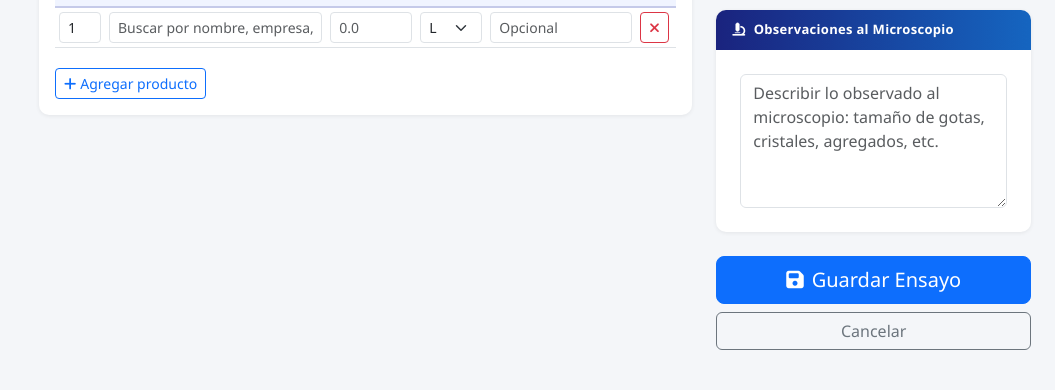
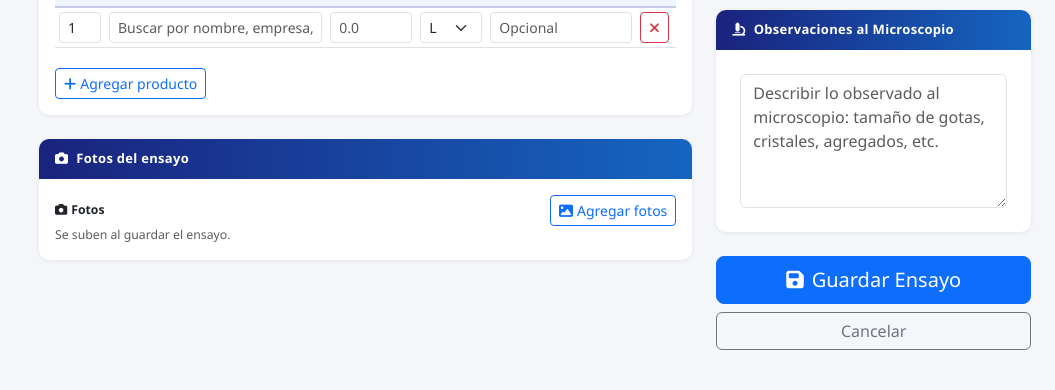
Before and after one commit to losvascosagro-afk/P1-Mezclas, a Flask app: page /ensayos/nuevo in a window 1280 px wide. Shown: the part 808-1198 px from the top of the page, without its empty margins (225-1280 px from the left). Run offline with Flask 3, Linux system fonts and the light colour scheme; data that the repository does not hold is empty; some libraries are stand-ins or nearby versions.

Commit message:
Cargar fotos desde el formulario del ensayo
- Formularios simple y comparativo (cada mezcla): "Agregar fotos" con
  miniatura y descripción. Al guardar, el ensayo se envía por fetch y las
  fotos se suben después de a una a su mezcla, con progreso; si alguna falla
  el ensayo queda guardado y se avisa cuáles faltan.
- Fotos de más de 3,5 MB se achican en el navegador (JPG) para no superar el
  límite por envío de Vercel; también al subir desde la ficha.
- Al editar se muestran las fotos ya guardadas de cada mezcla.
- foto_upload responde JSON a estos envíos y usa nombres de archivo únicos
  (microsegundos) para fotos subidas en el mismo segundo.

Co-Authored-By: Claude Opus 5.5 <noreply@anthropic.com>

```diff
--- a/app.py
+++ b/app.py
@@ -81,6 +81,11 @@ def inject_formulaciones():
 def teardown_db(e=None):
     close_db(e)
 
+
+
+def _pide_json():
+    """El formulario guarda por fetch y después sube las fotos de a una (X-Fotos: 1)."""
+    return request.headers.get('X-Fotos') == '1'
 
 
 def allowed_file(filename):
@@ -516,6 +521,8 @@ def ensayo_nuevo():
         _save_detalles(db, eid, request.form)
         db.commit()
         flash('Ensayo creado exitosamente.', 'success')
+        if _pide_json():
+            return jsonify({'id_ensayo': eid, 'mezclas': {}})
         return redirect(url_for('ensayo_detalle', id=eid))
     clientes_list = db.execute('SELECT id_cliente,razon_social FROM clientes ORDER BY razon_social').fetchall()
     productos_list = []  # el formulario busca productos por /api/productos
@@ -587,6 +594,9 @@ def ensayo_editar(id):
         db.execute('DELETE FROM detalle_mezcla WHERE id_ensayo=?', (id,))
         _save_detalles(db, id, request.form, previos)
         db.commit()
+        if _pide_json():
+            flash('Ensayo actualizado.', 'success')
+            return jsonify({'id_ensayo': id, 'mezclas': {}})
         flash('Ensayo actualizado.', 'success')
         return redirect(url_for('ensayo_detalle', id=id))
     clientes_list = db.execute('SELECT id_cliente,razon_social FROM clientes ORDER BY razon_social').fetchall()
@@ -595,8 +605,10 @@ def ensayo_editar(id):
         'SELECT dm.*,COALESCE(dm.snap_nombre,p.nombre_comercial) AS nombre_comercial FROM detalle_mezcla dm '
         'LEFT JOIN productos p ON dm.id_producto=p.id_producto '
         'WHERE dm.id_ensayo=? ORDER BY dm.orden_carga', (id,)).fetchall()
+    fotos = [{'id': r['id_foto'], 'descripcion': r['descripcion'] or ''} for r in db.execute(
+        'SELECT id_foto, descripcion FROM fotos_ensayo WHERE id_ensayo=? ORDER BY fecha_carga', (id,)).fetchall()]
     return render_template('ensayo_form.html', e=e, clientes=clientes_list,
-                           productos=productos_list, detalles=detalles, titulo='Editar Ensayo')
+                           productos=productos_list, detalles=detalles, fotos=fotos, titulo='Editar Ensayo')
 
 
 @app.route('/ensayos/<int:id>/eliminar', methods=['POST'])
@@ -657,32 +669,36 @@ def _save_detalles(db, eid, form, previos=None, prefijo='', id_mezcla=None):
 @app.route('/ensayos/<int:id>/foto', methods=['POST'])
 def foto_upload(id):
     db = get_db()
-    if 'foto' not in request.files:
+    file = request.files.get('foto')
+    if file is None or file.filename == '':
+        if _pide_json():
+            return jsonify({'error': 'No se seleccionó archivo.'}), 400
         flash('No se seleccionó archivo.', 'danger')
         return redirect(url_for('ensayo_detalle', id=id))
-    file = request.files['foto']
-    if file.filename == '':
-        flash('No se seleccionó archivo.', 'danger')
+    if not allowed_file(file.filename):
+        if _pide_json():
+            return jsonify({'error': f'{file.filename}: formato no permitido (JPG, PNG, TIFF o BMP).'}), 400
+        flash('Formato no permitido. Use JPG, PNG, TIFF o BMP.', 'danger')
         return redirect(url_for('ensayo_detalle', id=id))
-    if file and allowed_file(file.filename):
-        ext = file.filename.rsplit('.', 1)[1].lower()
-        fname = f"ens{id}_{datetime.now().strftime('%Y%m%d_%H%M%S')}.{ext}"
-        img_bytes = file.read()
-        try:
-            with open(os.path.join(UPLOAD_FOLDER, fname), 'wb') as fh:
-                fh.write(img_bytes)
-        except Exception:
-            pass
-        db.execute(
-            'INSERT INTO fotos_ensayo (id_ensayo,id_mezcla,nombre_archivo,descripcion,fecha_carga,imagen_data)'
-            ' VALUES (?,?,?,?,?,?)',
-            (id, request.form.get('id_mezcla') or None, fname, request.form.get('descripcion', ''),
-             datetime.now().strftime('%Y-%m-%d %H:%M'),
-             img_bytes))
-        db.commit()
-        flash('Foto agregada.', 'success')
-    else:
-        flash('Formato no permitido. Use JPG, PNG, TIFF o BMP.', 'danger')
+    ext = file.filename.rsplit('.', 1)[1].lower()
+    # con microsegundos: varias fotos subidas en el mismo segundo no comparten nombre
+    fname = f"ens{id}_{datetime.now().strftime('%Y%m%d_%H%M%S_%f')}.{ext}"
+    img_bytes = file.read()
+    try:
+        with open(os.path.join(UPLOAD_FOLDER, fname), 'wb') as fh:
+            fh.write(img_bytes)
+    except Exception:
+        pass
+    db.execute(
+        'INSERT INTO fotos_ensayo (id_ensayo,id_mezcla,nombre_archivo,descripcion,fecha_carga,imagen_data)'
+        ' VALUES (?,?,?,?,?,?)',
+        (id, request.form.get('id_mezcla') or None, fname, request.form.get('descripcion', ''),
+         datetime.now().strftime('%Y-%m-%d %H:%M'),
+         img_bytes))
+    db.commit()
+    if _pide_json():
+        return jsonify({'ok': True})
+    flash('Foto agregada.', 'success')
     return redirect(url_for('ensayo_detalle', id=id))
 
 
--- /dev/null
+++ b/templates/_foto_preparar_js.html
@@ -0,0 +1,50 @@
+{# Achicado de fotos en el navegador antes de subirlas (límite de ~4,5 MB por envío en Vercel). #}
+const FOTO_MAX_BYTES = 3.5 * 1024 * 1024;   // por foto, con margen bajo el límite de Vercel
+
+// Achica la imagen si supera el límite por envío (las TIFF grandes no se pueden achicar en el navegador).
+async function prepararFoto(file) {
+  if (file.size <= FOTO_MAX_BYTES) return file;
+  let bmp;
+  try { bmp = await createImageBitmap(file); }
+  catch { throw new Error(`${file.name}: pesa ${(file.size / 1048576).toFixed(1)} MB y no se puede achicar en el navegador. Convertila a JPG.`); }
+  let lado = 2560, calidad = 0.88, blob;
+  for (let i = 0; i < 6; i++) {
+    const esc = Math.min(1, lado / Math.max(bmp.width, bmp.height));
+    const cv = document.createElement('canvas');
+    cv.width = Math.round(bmp.width * esc); cv.height = Math.round(bmp.height * esc);
+    cv.getContext('2d').drawImage(bmp, 0, 0, cv.width, cv.height);
+    blob = await new Promise(r => cv.toBlob(r, 'image/jpeg', calidad));
+    if (blob.size <= FOTO_MAX_BYTES) break;
+    lado *= 0.8; calidad -= 0.06;
+  }
+  return new File([blob], file.name.replace(/\.[^.]+$/, '') + '.jpg', {type: 'image/jpeg'});
+}
+
+function tamanio(bytes) { return bytes < 1048576 ? Math.max(1, Math.round(bytes / 1024)) + ' KB' : (bytes / 1048576).toFixed(1) + ' MB'; }
+
+// Formularios "Subir foto" de la ficha (class form-foto): se achica la foto si hace falta y se sube por fetch.
+document.addEventListener('submit', async e => {
+  const form = e.target.closest('.form-foto');
+  if (!form) return;
+  e.preventDefault();
+  const btn = form.querySelector('button');
+  const archivo = form.querySelector('input[type=file]').files[0];
+  if (!archivo) return;
+  btn.disabled = true;
+  btn.innerHTML = '<span class="spinner-border spinner-border-sm me-1"></span>Subiendo…';
+  try {
+    const fd = new FormData(form);
+    fd.set('foto', await prepararFoto(archivo));
+    const r = await fetch(form.action, {method: 'POST', body: fd, headers: {'X-Fotos': '1'}});
+    if (!r.ok) {
+      let msg = 'HTTP ' + r.status;
+      try { msg = (await r.json()).error || msg; } catch { if (r.status === 413) msg = 'la foto es demasiado grande'; }
+      throw new Error(msg);
+    }
+    location.reload();
+  } catch (err) {
+    alert('No se pudo subir la foto: ' + err.message);
+    btn.disabled = false;
+    btn.innerHTML = '<i class="fa-solid fa-upload me-1"></i>Subir foto';
+  }
+});
--- /dev/null
+++ b/templates/_fotos_subida_js.html
@@ -0,0 +1,96 @@
+{# Fotos dentro del formulario de ensayo (simple o comparativo).
+   Cada zona .fotos-area tiene un input .fotos-input; las fotos elegidas quedan
+   pendientes (.foto-pendiente) y se suben DESPUÉS de guardar el ensayo, de a una,
+   para no superar el límite de tamaño por envío de Vercel (~4,5 MB).
+   Debe incluirse después de cualquier otra validación del submit del formulario.
+   Requiere _foto_preparar_js.html. #}
+{% include '_foto_preparar_js.html' %}
+function _escHtml(s) { return String(s ?? '').replace(/[&<>"]/g, c => ({'&': '&amp;', '<': '&lt;', '>': '&gt;', '"': '&quot;'}[c])); }
+
+function mostrarFotosGuardadas(area, fotos) {
+  const cont = area.querySelector('.fotos-existentes');
+  cont.innerHTML = (fotos || []).map(f => `
+    <div class="col-6 col-md-3">
+      <img src="/fotos/${f.id}" class="img-thumbnail w-100" style="height:90px;object-fit:cover" alt="">
+      <div class="small text-muted text-truncate" title="${_escHtml(f.descripcion)}">${_escHtml(f.descripcion) || '<i>sin descripción</i>'}</div>
+    </div>`).join('');
+}
+
+document.addEventListener('change', e => {
+  if (!e.target.classList.contains('fotos-input')) return;
+  const area = e.target.closest('.fotos-area');
+  const cont = area.querySelector('.fotos-nuevas');
+  [...e.target.files].forEach(file => {
+    const col = document.createElement('div');
+    col.className = 'col-6 col-md-3 foto-pendiente';
+    col._file = file;
+    col.innerHTML = `
+      <div class="position-relative">
+        <img class="img-thumbnail w-100" style="height:90px;object-fit:cover" alt="">
+        <button type="button" class="btn btn-sm btn-danger position-absolute top-0 end-0 m-1 py-0 px-1" title="Quitar"
+                onclick="this.closest('.foto-pendiente').remove()"><i class="fa-solid fa-xmark"></i></button>
+      </div>
+      <input type="text" class="form-control form-control-sm mt-1 foto-desc" placeholder="Descripción">
+      <div class="small text-muted text-truncate">${_escHtml(file.name)} · ${tamanio(file.size)}</div>`;
+    const img = col.querySelector('img');
+    img.src = URL.createObjectURL(file);
+    img.onerror = () => { img.replaceWith(Object.assign(document.createElement('div'), {className: 'img-thumbnail small text-center pt-4', style: 'height:90px', textContent: 'Sin vista previa'})); };
+    cont.appendChild(col);
+  });
+  e.target.value = '';
+});
+
+function _progreso(texto) {
+  let ov = document.getElementById('fotosProgreso');
+  if (!ov) {
+    ov = document.createElement('div');
+    ov.id = 'fotosProgreso';
+    ov.style.cssText = 'position:fixed;inset:0;background:rgba(0,0,0,.45);z-index:20000;display:flex;align-items:center;justify-content:center';
+    ov.innerHTML = '<div class="bg-white rounded shadow p-4 text-center" style="min-width:300px"><div class="spinner-border text-primary mb-3"></div><div class="fw-semibold" id="fotosProgresoTxt"></div></div>';
+    document.body.appendChild(ov);
+  }
+  document.getElementById('fotosProgresoTxt').textContent = texto;
+}
+
+document.getElementById('ensayoForm').addEventListener('submit', async e => {
+  if (e.defaultPrevented) return;            // otra validación canceló el envío
+  const pendientes = [...document.querySelectorAll('.foto-pendiente')];
+  if (!pendientes.length) return;            // sin fotos nuevas: envío normal
+  e.preventDefault();
+  const form = e.target;
+  _progreso('Guardando el ensayo…');
+  let datos;
+  try {
+    const r = await fetch(form.getAttribute('action') || location.href,
+                          {method: 'POST', body: new FormData(form), headers: {'X-Fotos': '1'}});
+    if (!r.ok) throw new Error('HTTP ' + r.status);
+    datos = await r.json();
+  } catch (err) {
+    document.getElementById('fotosProgreso')?.remove();
+    alert('No se pudo guardar el ensayo (' + err.message + '). No se perdió nada de lo cargado: probá de nuevo.');
+    return;
+  }
+  const errores = [];
+  for (const [i, col] of pendientes.entries()) {
+    _progreso(`Subiendo foto ${i + 1} de ${pendientes.length}…`);
+    try {
+      const fd = new FormData();
+      fd.append('foto', await prepararFoto(col._file));
+      fd.append('descripcion', col.querySelector('.foto-desc').value);
+      const card = col.closest('.mezcla-card');
+      fd.append('id_mezcla', card ? (datos.mezclas[card.dataset.k] || '') : '');
+      const r = await fetch(`/ensayos/${datos.id_ensayo}/foto`, {method: 'POST', body: fd, headers: {'X-Fotos': '1'}});
+      if (!r.ok) {
+        let msg = 'HTTP ' + r.status;
+        try { msg = (await r.json()).error || msg; } catch { if (r.status === 413) msg = 'la foto es demasiado grande'; }
+        throw new Error(msg);
+      }
+    } catch (err) {
+      errores.push(`${col._file.name}: ${err.message}`);
+    }
+  }
+  if (errores.length) {
+    alert('El ensayo se guardó, pero estas fotos no se pudieron subir (podés subirlas desde la ficha):\n\n' + errores.join('\n'));
+  }
+  location.href = `/ensayos/${datos.id_ensayo}`;
+});
--- a/templates/ensayo_form.html
+++ b/templates/ensayo_form.html
@@ -161,6 +161,23 @@
         <button type="button" class="btn btn-sm btn-outline-primary mt-1" onclick="addProductRow()">
           <i class="fa-solid fa-plus me-1"></i>Agregar producto
         </button>
+      </div>
+    </div>
+
+    <!-- FOTOS -->
+    <div class="card-custom mb-4">
+      <div class="card-header-custom"><i class="fa-solid fa-camera me-2"></i>Fotos del ensayo</div>
+      <div class="p-3">
+        <div class="fotos-area">
+            <div class="d-flex justify-content-between align-items-center mb-2">
+              <span class="small fw-semibold"><i class="fa-solid fa-camera me-1"></i>Fotos</span>
+              <label class="btn btn-sm btn-outline-primary mb-0"><i class="fa-solid fa-image me-1"></i>Agregar fotos
+                <input type="file" accept="image/*" multiple hidden class="fotos-input"></label>
+            </div>
+            <div class="row g-2 fotos-existentes"></div>
+            <div class="row g-2 fotos-nuevas"></div>
+          </div>
+        <div class="small text-muted mt-2">Se suben al guardar el ensayo.</div>
       </div>
     </div>
 
@@ -415,5 +432,8 @@ window.addEventListener('DOMContentLoaded', () => {
 });
 
 {% include '_productos_autocomplete_js.html' %}
+
+{% include '_fotos_subida_js.html' %}
+mostrarFotosGuardadas(document.querySelector('.fotos-area'), {{ (fotos if fotos is defined else [])|tojson }});
 </script>
 {% endblock %}
```
Also changed, not shown: comparativos.py (+11 -3 lines), templates/ensayo_comparativo_detalle.html (+7 -1 lines), templates/ensayo_comparativo_form.html (+13 -1 lines), templates/ensayo_detalle.html (+7 -1 lines).
